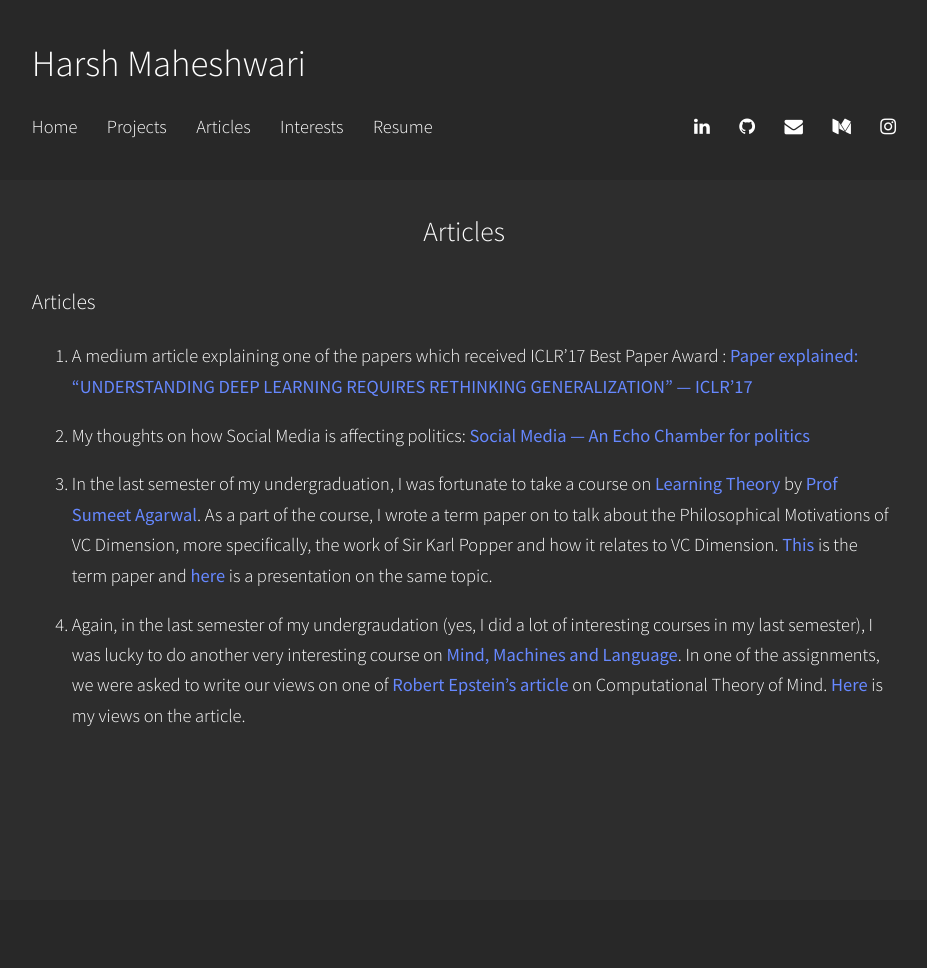
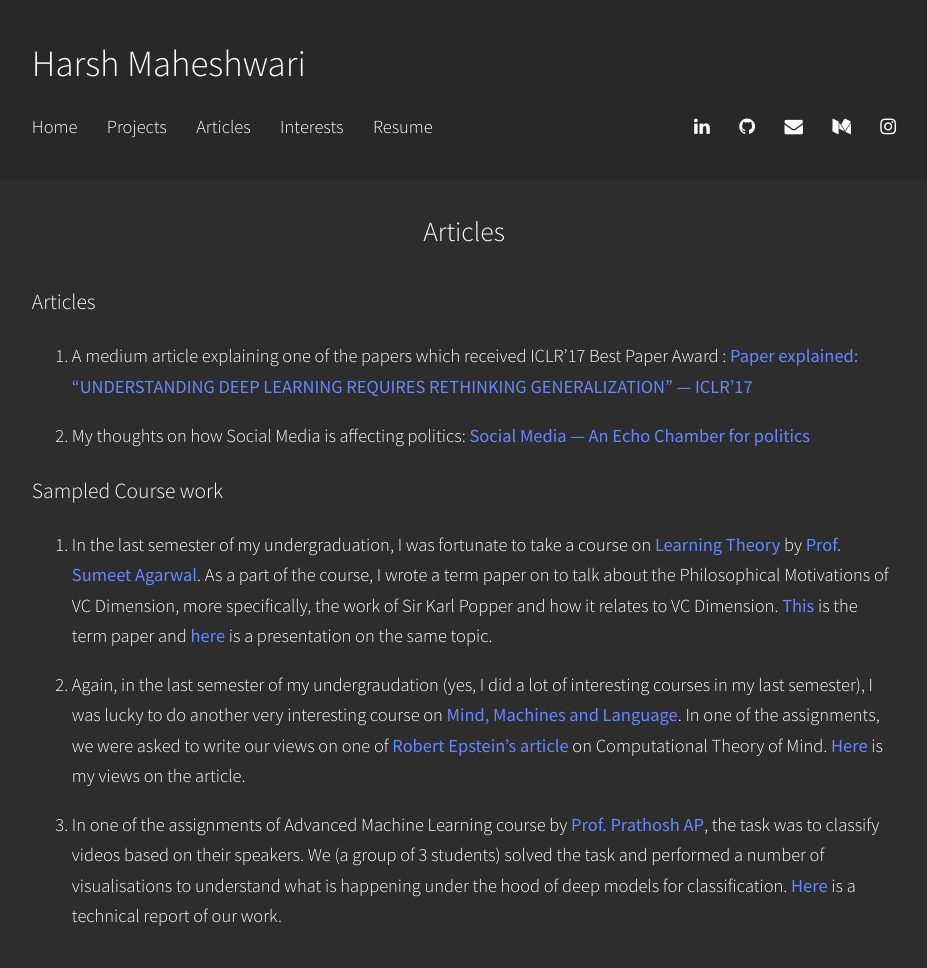
Before and after one commit to harshm121/portfolio-old, a Jekyll site: the page built from Articles/index.md, in a window 1280 px wide. Shown: the whole page, without its empty margins (176-1103 px from the left). Built offline with Jekyll 4.4.1, drawn with Linux system fonts in a browser that asks for light colours; before the commit the page ends 900 px from its top, so only the background shows below that.

Commit message:
Update index.md

```diff
--- a/Articles/index.md
+++ b/Articles/index.md
@@ -22,6 +22,10 @@
 
 2. My thoughts on how Social Media is affecting politics: [Social Media — An Echo Chamber for politics](https://harshm121.medium.com/social-media-an-echo-chamber-for-politics-a753763d9a9c)
 
-3. In the last semester of my undergraduation, I was fortunate to take a course on [Learning Theory](http://web.iitd.ac.in/~sumeet/ell880.html) by [Prof Sumeet Agarwal](http://web.iitd.ac.in/~sumeet/). As a part of the course, I wrote a term paper on to talk about the Philosophical Motivations of VC Dimension, more specifically, the work of Sir Karl Popper and how it relates to VC Dimension. [This](/PDFs/Learning_Theory.pdf) is the term paper and [here](https://docs.google.com/presentation/d/1x7bUChOBlgLV3jYDB-SVYzmxDStZtNmn4EXri9mgwIo/edit?usp=sharing) is a presentation on the same topic.
+### Sampled Course work
 
-4. Again, in the last semester of my undergraudation (yes, I did a lot of interesting courses in my last semester), I was lucky to do another very interesting course on [Mind, Machines and Language](http://web.iitd.ac.in/~sumeet/ell457.html). In one of the assignments, we were asked to write our views on one of [Robert Epstein's](https://en.wikipedia.org/wiki/Robert_Epstein) [article](https://aeon.co/essays/your-brain-does-not-process-information-and-it-is-not-a-computer) on Computational Theory of Mind. [Here](/PDFs/Response_The_empty_brain.pdf) is my views on the article.
+1. In the last semester of my undergraduation, I was fortunate to take a course on [Learning Theory](http://web.iitd.ac.in/~sumeet/ell880.html) by [Prof. Sumeet Agarwal](http://web.iitd.ac.in/~sumeet/). As a part of the course, I wrote a term paper on to talk about the Philosophical Motivations of VC Dimension, more specifically, the work of Sir Karl Popper and how it relates to VC Dimension. [This](/PDFs/Learning_Theory.pdf) is the term paper and [here](https://docs.google.com/presentation/d/1x7bUChOBlgLV3jYDB-SVYzmxDStZtNmn4EXri9mgwIo/edit?usp=sharing) is a presentation on the same topic.
+
+2. Again, in the last semester of my undergraudation (yes, I did a lot of interesting courses in my last semester), I was lucky to do another very interesting course on [Mind, Machines and Language](http://web.iitd.ac.in/~sumeet/ell457.html). In one of the assignments, we were asked to write our views on one of [Robert Epstein's](https://en.wikipedia.org/wiki/Robert_Epstein) [article](https://aeon.co/essays/your-brain-does-not-process-information-and-it-is-not-a-computer) on Computational Theory of Mind. [Here](/PDFs/Response_The_empty_brain.pdf) is my views on the article.
+
+3. In one of the assignments of Advanced Machine Learning course by [Prof. Prathosh AP](https://sites.google.com/view/prathosh/home?authuser=0), the task was to classify videos based on their speakers. We (a group of 3 students) solved the task and performed a number of visualisations to understand what is happening under the hood of deep models for classification. [Here](/PDFs/ELL888_Assignment2.pdf) is a technical report of our work.
```
